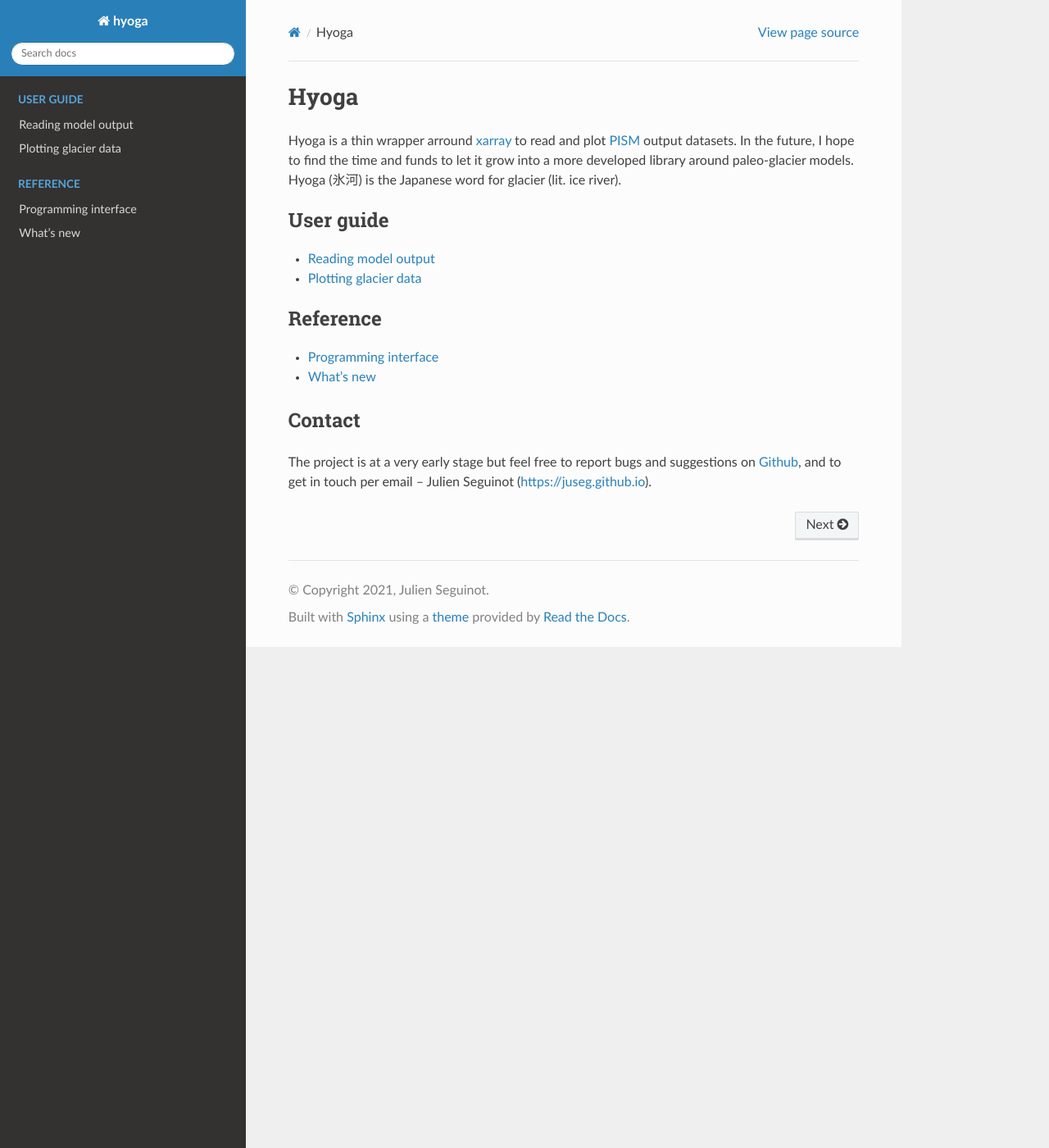
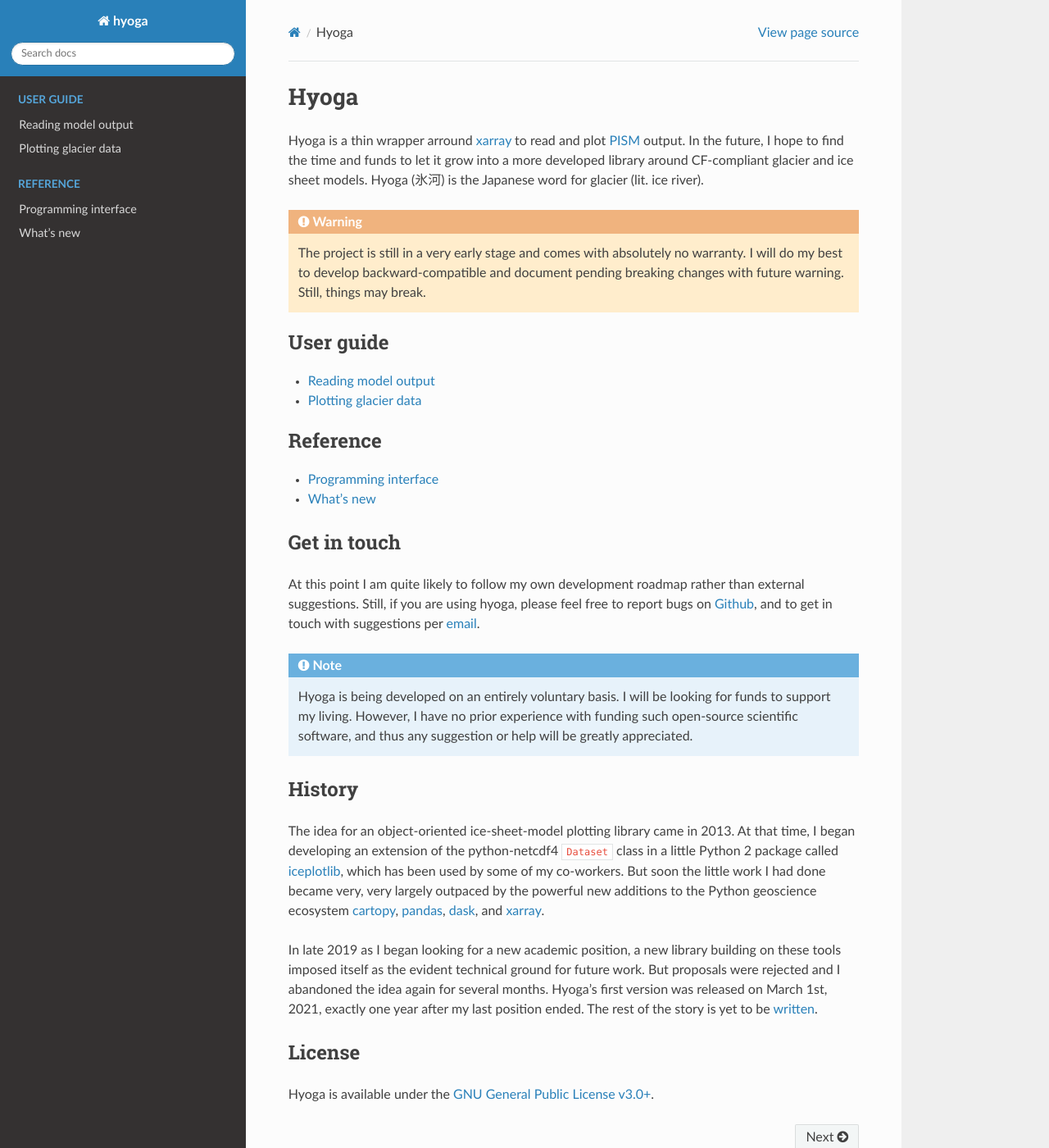
Before and after one commit to juseg/hyoga, a Sphinx documentation site: the page built from doc/index.rst, in a window 1280 px wide and 1400 px high. Shown: the whole window at 82% size. Built offline with Sphinx 7.4.7 and the Read the Docs theme 2.0.0, drawn with Linux system fonts in a browser that asks for light colours; pages that are not in the unit, such as notebooks, are missing from menus.

Commit message:
Add a bit more info on documentation main page.

```diff
--- a/doc/index.rst
+++ b/doc/index.rst
@@ -4,35 +4,77 @@
 Hyoga
 =====
 
-Hyoga is a thin wrapper arround xarray_ to read and plot PISM_ output datasets.
-In the future, I hope to find the time and funds to let it grow into a more
-developed library around paleo-glacier models. Hyoga (氷河) is the
+Hyoga is a thin wrapper arround xarray_ to read and plot PISM_ output. In the
+future, I hope to find the time and funds to let it grow into a more developed
+library around CF-compliant glacier and ice sheet models. Hyoga (氷河) is the
 Japanese word for glacier (lit. ice river).
 
+.. _PISM: https://pism-docs.org
+.. _xarray: https://xarray.pydata.org/en/stable/
+
+.. warning::
+
+   The project is still in a very early stage and comes with absolutely no
+   warranty. I will do my best to develop backward-compatible and document
+   pending breaking changes with future warning. Still, things may break.
+
 .. toctree::
+   :caption: User guide
    :maxdepth: 1
-   :caption: User guide
 
    opening
    plotting
    examples/index
 
 .. toctree::
+   :caption: Reference
    :maxdepth: 1
-   :caption: Reference
 
    api
    whatsnew
 
-Contact
+Get in touch
+------------
+
+At this point I am quite likely to follow my own development roadmap rather
+than external suggestions. Still, if you are using hyoga, please feel free to
+report bugs on Github_, and to get in touch with suggestions per email_.
+
+.. _email: https://juseg.github.io
+.. _Github: https://github.com/juseg/hyoga/
+
+.. note::
+
+   Hyoga is being developed on an entirely voluntary basis. I will be looking
+   for funds to support my living. However, I have no prior experience with
+   funding such open-source scientific software, and thus any suggestion or
+   help will be greatly appreciated.
+
+History
 -------
 
-The project is at a very early stage but feel free to report bugs and
-suggestions on Github_, and to get in touch per email
--- Julien Seguinot (https://juseg.github.io).
+The idea for an object-oriented ice-sheet-model plotting library came in 2013.
+At that time, I began developing an extension of the python-netcdf4 ``Dataset``
+class in a little Python 2 package called iceplotlib_, which has been used by
+some of my co-workers. But soon the little work I had done became very, very
+largely outpaced by the powerful new additions to the Python geoscience
+ecosystem cartopy_, pandas_, dask_, and xarray_.
 
+In late 2019 as I began looking for a new academic position, a new library
+building on these tools imposed itself as the evident technical ground for
+future work. But proposals were rejected and I abandoned the idea again for
+several months. Hyoga's first version was released on March 1st, 2021, exactly
+one year after my last position ended. The rest of the story is yet to be
+:doc:`written <whatsnew>`.
 
-.. _me: https://juseg.github.io
-.. _Github: https://github.com/juseg/hyoga/
-.. _PISM: https://pism-docs.org
-.. _xarray: https://xarray.pydata.org/en/stable/
+.. _cartopy: https://scitools.org.uk/cartopy/
+.. _dask: https://dask.org/
+.. _iceplotlib: https://github.com/juseg/iceplotlib/
+.. _pandas: https://pandas.pydata.org
+
+License
+-------
+
+Hyoga is available under the `GNU General Public License v3.0+`__.
+
+__ https://www.gnu.org/licenses/gpl-3.0.txt
```
